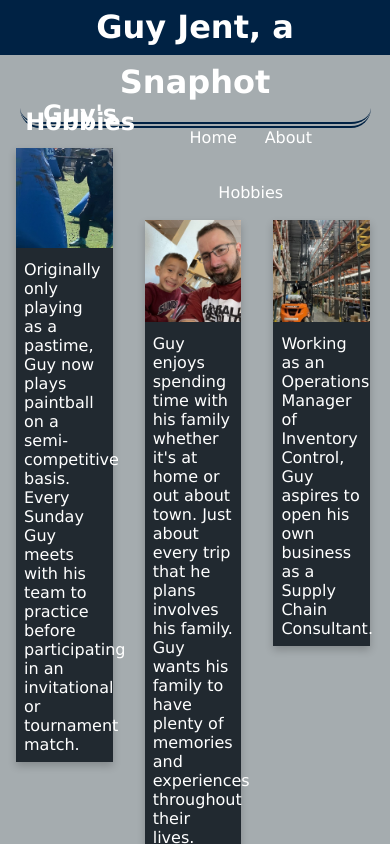
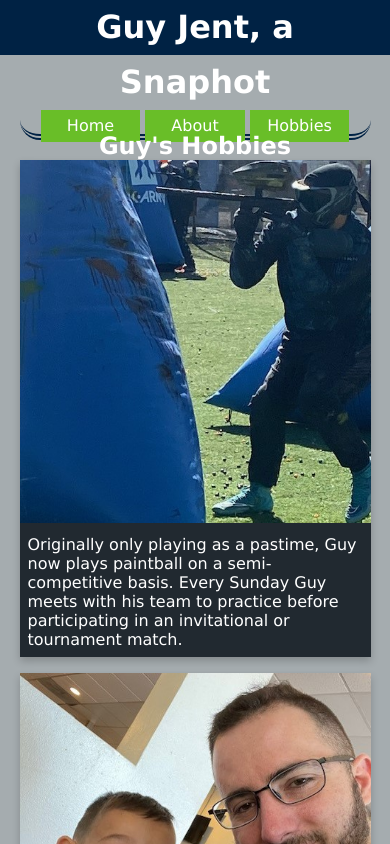
Before and after one commit to brykellas/bioSite, a plain HTML site: page hobbies/index.html in a window 390 px wide. Shown: the top 844 px of the page. Drawn offline with Linux system fonts and the light colour scheme; a web font is replaced by a local one.

Commit message:
Added responsive design <768px

```diff
--- a/default-style.css
+++ b/default-style.css
@@ -5,6 +5,7 @@
     Default Stylesheet for bioSite Project
  */
 
+/* Desktop */
 body{
     background-color: #69BE28;
     font-family: "Hind Madurai",Verdana,sans-serif;
@@ -240,3 +241,53 @@ footer p {
     text-align: center;
     width: 100%;
 }
+
+/* Mobile, phones */
+@media only screen and (max-width: 768px) {
+    .site-header h1 {
+        width: 100%;
+    }
+    header {
+        width: 100%;
+    }
+    nav {
+        clear: both;
+        line-height: 2em;
+        width: 100%;
+    }
+    nav a {
+        background-color: #69BE28;
+        width: 30%;
+    }
+    #container {
+        background-color: #A5ACAF;
+        min-height: 100vh;
+        width: 75%;
+        min-width: fit-content;
+    }
+
+    .page-header {
+        margin-top: 2em;
+    }
+
+    #left, #middle, #right {
+        float: none;
+        margin: 0 auto;
+        max-width: 90%;
+        width: 100%;
+    }
+    .card {
+        width: 100%;
+        margin: 0 0 16px 0;
+    }
+    .card figure {
+        height: 100%;
+        margin: 0;
+        padding: 0;
+        width: 100%;
+    }
+
+    footer {
+        display: inline-block;
+    }
+}
--- a/hobbies/index.html
+++ b/hobbies/index.html
@@ -38,7 +38,7 @@
         <div id="left">
             <div class="card">
                 <figure>
-                    <img src="../images/guy-paintball.jpg" alt="Paintball">
+                    <img src="../images/guy-paintball.jpg" alt="Paintball" title="Paintball">
                     <!-- <figcaption>Guy playing paintball.</figcaption> -->
                 </figure>
                 <div class="card-body">
@@ -54,7 +54,7 @@
         <div id="middle">
             <div class="card">
                 <figure>
-                    <img src="../images/guy-and-ryan.jpg" alt="Guy and Ryan">
+                    <img src="../images/guy-and-ryan.jpg" alt="Guy and Ryan" title="Guy and Ryan">
                     <!-- <figcaption>Guy with his son, Ryan.</figcaption> -->
                 </figure>
                 <div class="card-body">
@@ -70,7 +70,7 @@
         <div id="right">
             <div class="card">
                 <figure>
-                    <img src="../images/work.jpg" alt="Distribution Center">
+                    <img src="../images/work.jpg" alt="Distribution Center" title="Distribution Center">
                     <!-- <figcaption>A reach truck handling materials at a distribution center</figcaption> -->
                 </figure>
                 <div class="card-body">
```
